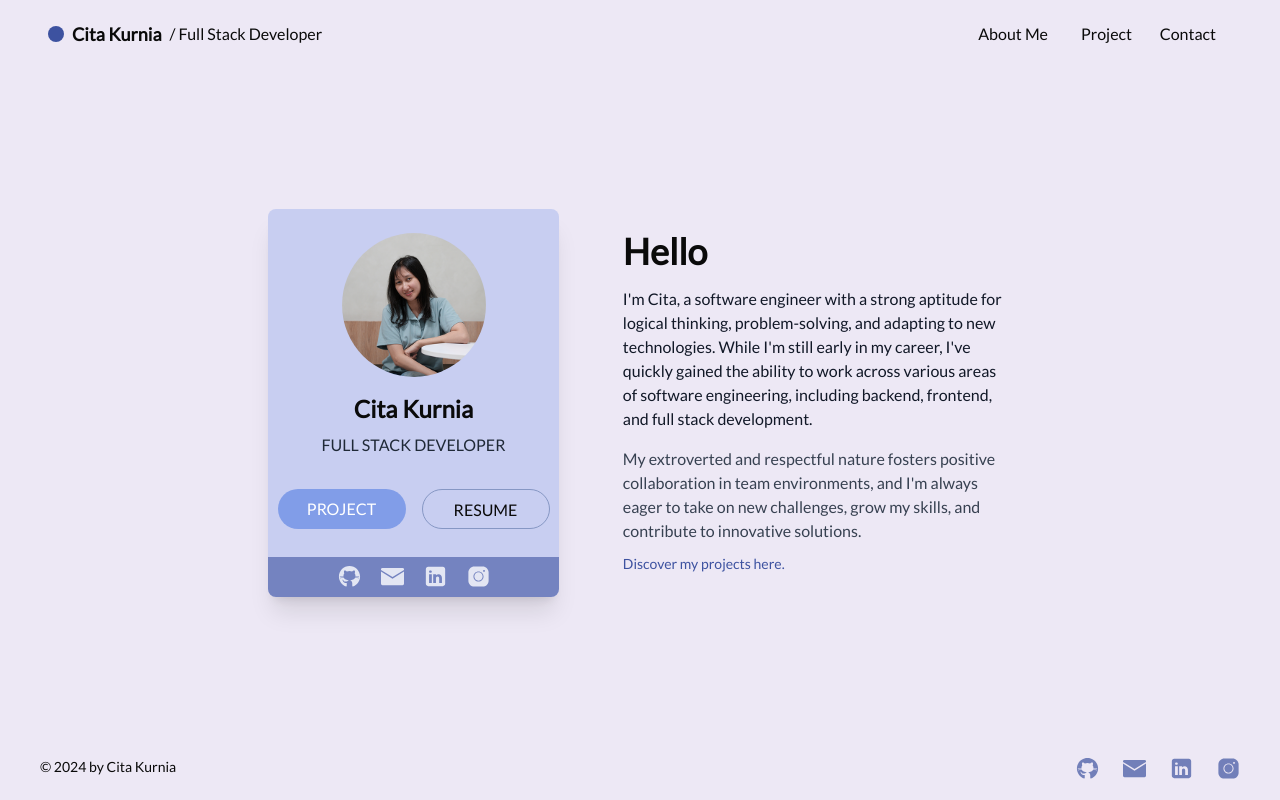
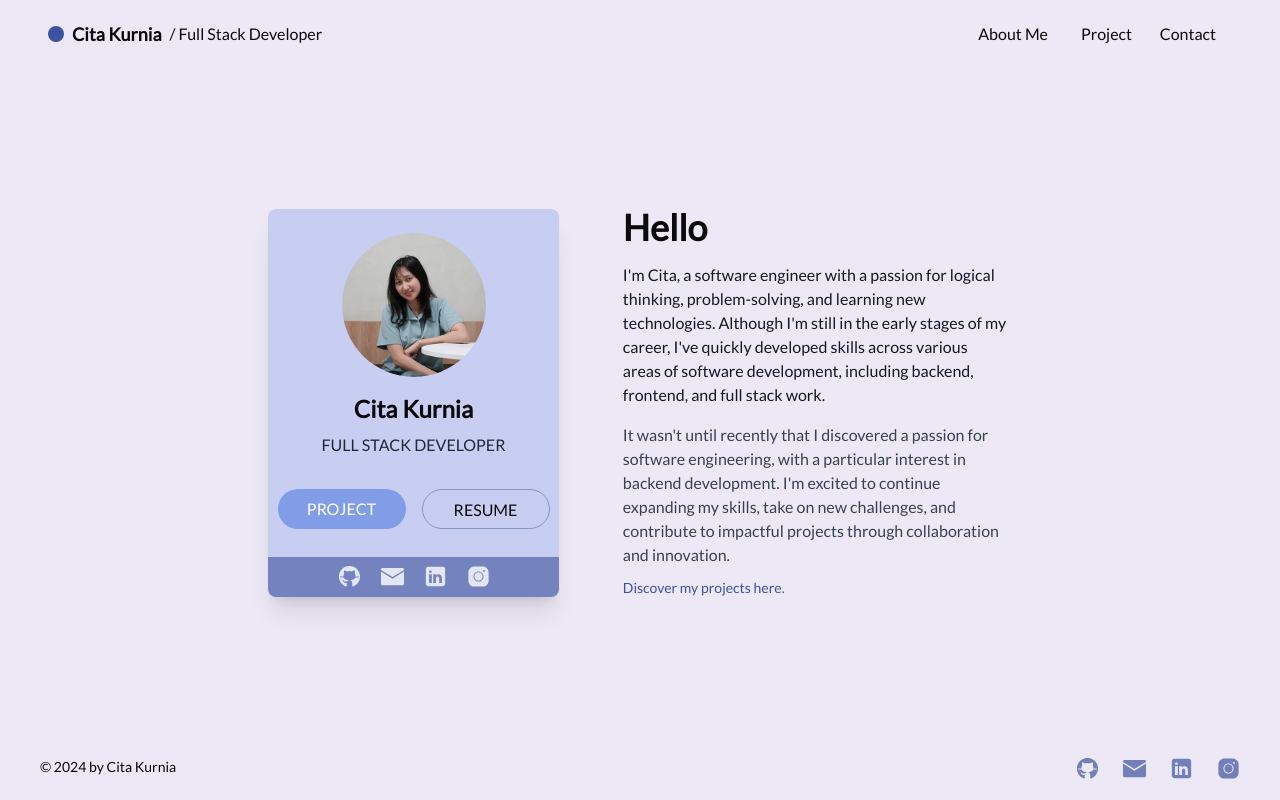
Before and after one commit to citakurnia/portofolio, a Next.js app: page /home in a window 1280 px wide. Built offline with nearby package versions, Linux system fonts and the light colour scheme.

Commit message:
fix: change content

```diff
--- a/src/app/view/home/component/Content.tsx
+++ b/src/app/view/home/component/Content.tsx
@@ -5,16 +5,17 @@ export default function Content() {
     <div>
       <h1 className="text-4xl font-bold">Hello</h1>
       <p className="mt-4 text-gray-900">
-        I&apos;m Cita, a software engineer with a strong aptitude for logical
-        thinking, problem-solving, and adapting to new technologies. While
-        I&apos;m still early in my career, I&apos;ve quickly gained the ability
-        to work across various areas of software engineering, including backend,
-        frontend, and full stack development.
+        I&apos;m Cita, a software engineer with a passion for logical thinking,
+        problem-solving, and learning new technologies. Although I&apos;m still
+        in the early stages of my career, I&apos;ve quickly developed skills
+        across various areas of software development, including backend,
+        frontend, and full stack work.
       </p>
       <p className="mt-4 mb-2 text-gray-700">
-        My extroverted and respectful nature fosters positive collaboration in
-        team environments, and I&apos;m always eager to take on new challenges,
-        grow my skills, and contribute to innovative solutions.
+        It wasn&apos;t until recently that I discovered a passion for software
+        engineering, with a particular interest in backend development. I&apos;m
+        excited to continue expanding my skills, take on new challenges, and
+        contribute to impactful projects through collaboration and innovation.
       </p>
       <Link
         href="/project"
```
